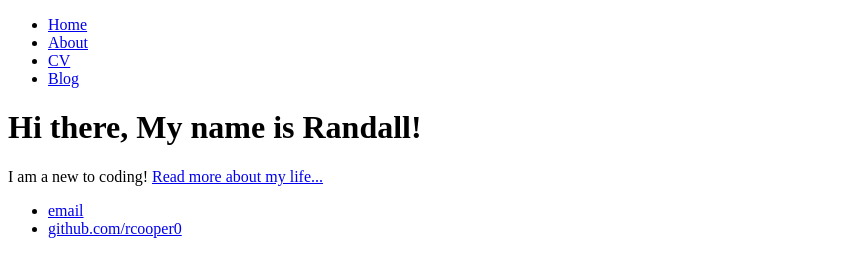
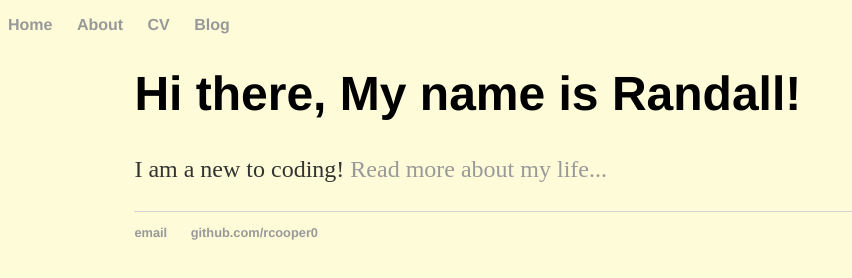
Before and after one commit to rcooper0/rcooper0.github.io, a plain HTML site: page index.html in a window 1280 px wide. Shown: the whole page, without its empty margins (0-852 px from the left). Drawn offline with Linux system fonts and the light colour scheme.

Commit message:
Update main.css

```diff
--- a/css/main.css
+++ b/css/main.css
@@ -1,33 +1,46 @@
-<!DOCTYPE html>
-<html lang = "en">
-<head>
-          <meta charset="utf-8">
-          <title>Randall L. Cooper</title>
-                  <!--link to main stylesheet-->
-          <link rel = "stylesheet" href = "/css/main.css">
-          </head>
-
-          <body>
-                  <nav>
-                  <ul>
-                            <li><a href="#">Home</a></li>
-                            <li><a href="#">About</a></li>
-                            <li><a href="#">CV</a></li>
-                            <li><a href="#">Blog</a></li>
-                  </ul>
-                  </nav>
-                  <div id = "wrapper">
-                  <div class="blurb">
-                            <h1>Hi there, My name is Randall!</h1>
-                                      <p>I am a new to coding! <a href="#">Read more about my life...</a></p>
-                  </div>
-
-                  <footer>
-                  <ul>
-                            <li><a href="mailto:rcooper0309@starkstate.net">email</a></li>
-                            <li><a href="https://github.com/rcooper0">github.com/rcooper0</a></li>
-                            </ul>
-                  </footer>
-                  </div>
-          </body>
-</html>
+body
+{
+    background-color:   #fefbd8;
+}
+#wrapper
+{
+    margin: 0 auto;
+    width:  80%;
+}
+nav ul, footer ul
+{
+    font-family:'Helvetica', 'Arial', 'Sans-Serif';
+    padding: 0;
+    list-style: none;
+    font-weight: bold;
+}
+nav ul li, footer ul li
+{
+    display: inline;
+    margin-right: 20px;
+}
+a
+{
+    text-decoration: none;
+    color: #999;
+}
+a:hover
+{
+    text-decoration: underline;
+}
+h1
+{
+    font-size: 3em;
+    font-family:'Helvetica', 'Arial', 'Sans-Serif';
+}
+p
+{
+    font-size: 1.5em;
+    line-height: 1.4em;
+    color: #333;
+}
+footer
+{
+    border-top: 1px solid #d5d5d5;
+    font-size: .8em;
+}
```
